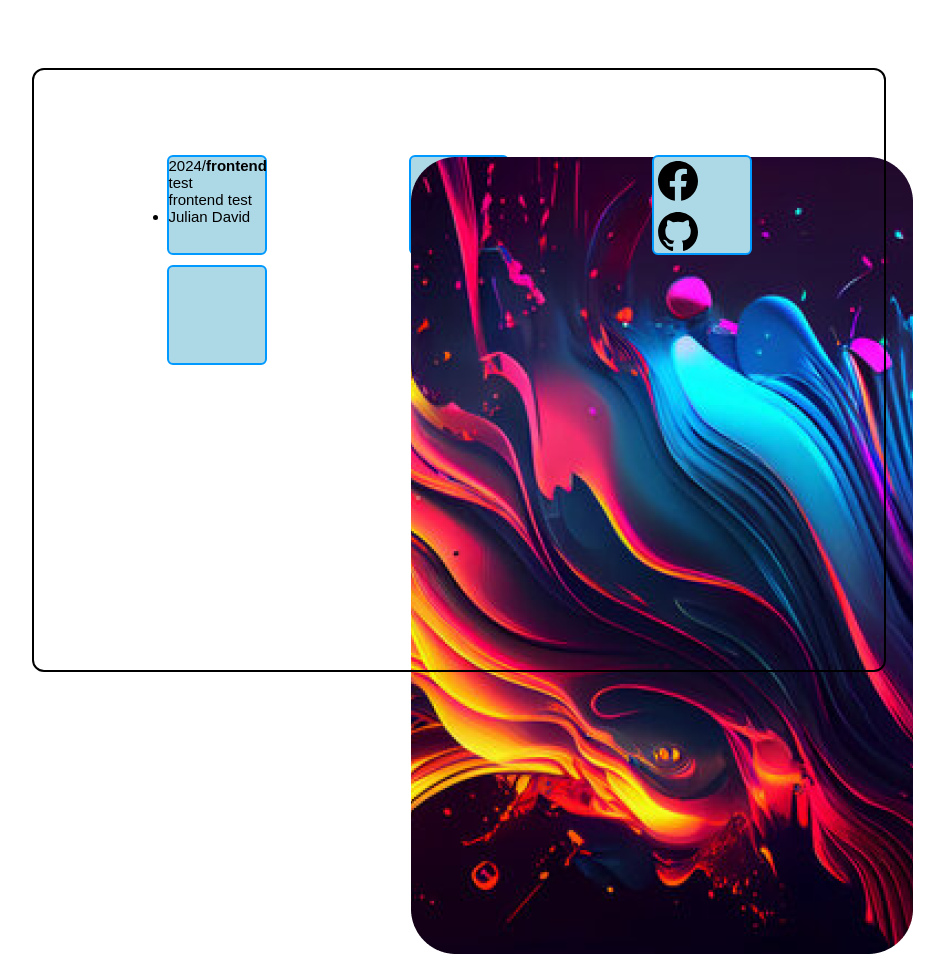
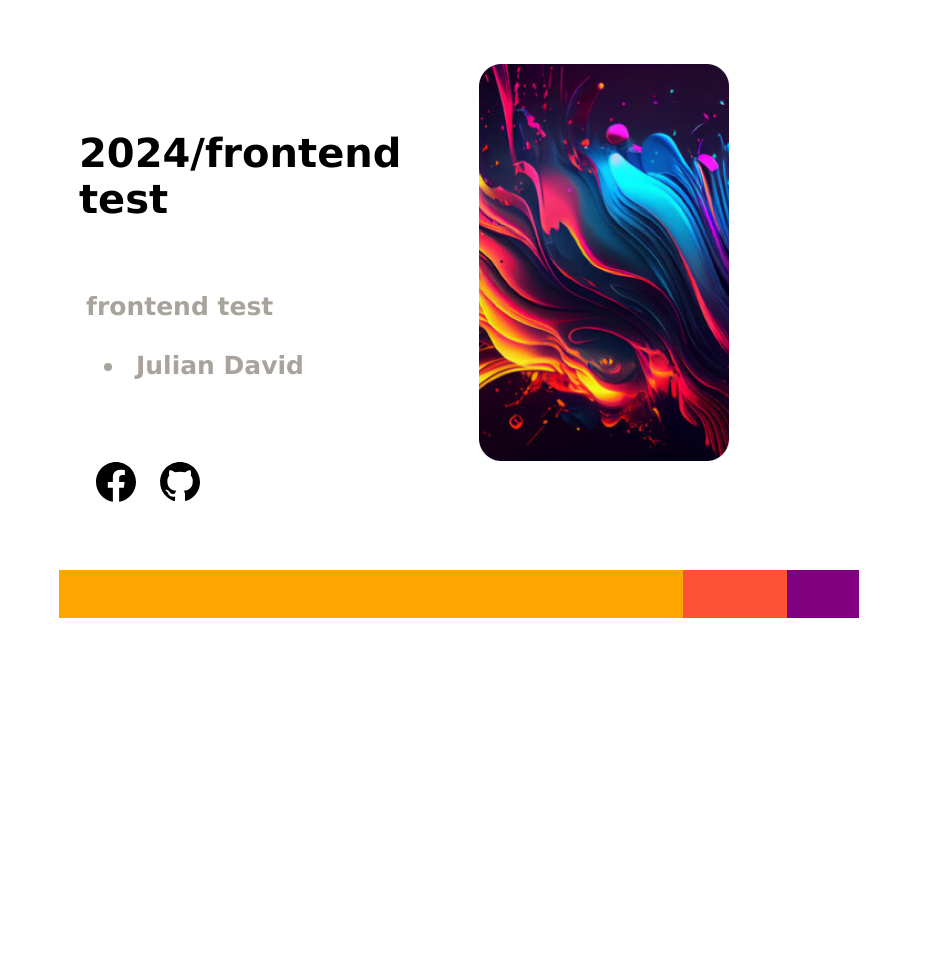
Before and after one commit to DavidGomez-Code/Proyecto-frontend-test, a plain HTML site: page index.html in a window 1280 px wide. Shown: the whole page, without its empty margins (181-1125 px from the left). After the commit the page ends 800 px from the top, so only its background shows below. Drawn offline with nearby package versions, Linux system fonts and the light colour scheme.

Commit message:
El diseño esta terminado, se le establecieron los estilos necesarios para que quedara lo mas similar posible al prototipo hecho en figma

```diff
--- a/style.css
+++ b/style.css
@@ -19,53 +19,125 @@
 
 
 body {
-    font-family: sans-serif;
+    font-family: Verdana, Geneva, Tahoma, sans-serif;
     background-color: #ffffff;
-    font-size: 0.938rem;
+    font-size: 1.2rem;
 }
 
 .container {
     background: #fff;
-    outline: 2px solid #000;
-    width: 850px;
-    max-width: 850px;
-    height: 600px;
-    max-height: 700px;
-    border-radius: 10px;
-    margin: 70px auto;
+    /* outline: 2px solid #000; */
+    /* border-radius: 8px; */
+    width: 90%;
+    max-width: 50rem;
+    height: 36.75rem;
+    max-height: 36.875rem;
+    margin: 1.875rem auto;
     display: grid;
-    grid-template-columns: repeat(3, 100px);
-    grid-template-rows: repeat(4, 100px);
-    gap: 10px;
-    justify-content: space-evenly;
+    grid-template-columns: repeat(2, 1fr);
+    grid-template-rows: 25rem 6.875rem;
+    column-gap: 2.5rem;
+    row-gap: 0.938rem;
+    /* gap: 20px; */
+    /* justify-content: space-evenly;
     align-content: center;
-    /* min-height: 100vh; */
-    /* display: flex;
+    min-height: 100vh;
+    display: flex;
     flex-direction: row;
     align-items: center;
     justify-content: center; */
 }
 
-.container .primer-container {
-    background: lightblue;
-    border: 2px solid #09f;
-    border-radius: 6px;
+.git {
+    padding-left: 0.625rem;
 }
 
-.container .segundo-container {
-    background: lightblue;
-    border: 2px solid #09f;
-    border-radius: 6px;
+.primer-container {
+    padding: 6.25rem 0 0 1.25rem;
+    /* border: 2px solid #09f; */
+    /* border-radius: 6px; */
 }
 
-.container .tercer-container {
-    background: lightblue;
-    border: 2px solid #09f;
-    border-radius: 6px;
+.primer-container .negrita{
+    font-weight: 700;
 }
 
-.container .cuarto-container {
-    background: lightblue;
-    border: 2px solid #09f;
-    border-radius: 6px;
+.negrita,
+.paragrah {
+    font-weight: 600;
+    font-size: 2.5rem;
 }
+
+.estilos {
+    padding: 1.875rem 0 0 2.938rem;
+}
+
+.test {
+    padding: 70px 0 0 7px;
+    font-weight: 600;
+    font-size: 25px;
+    color: #a8a39d;
+}
+
+.dev{
+    font-size: 1.563rem;
+    padding: 10px 0 0 0;
+}
+
+.estilos p {
+    font-weight: 700;
+    gap: 0.625rem;
+    color: #a8a39d;
+}
+
+.estilos li {
+    padding: 0 0 0 0.625rem;
+    font-weight: 700;
+    color: #a8a39d;
+}
+
+.segundo-container {
+    /* border: 2px solid #09f;
+    border-radius: 6px; */
+    grid-column: 2/3;
+    grid-row: 1/3;
+}
+
+.segundo-container img {
+    padding: 2.125rem 0 3.313rem;
+    width: 15.625rem;
+    height: auto;
+    background-repeat: no-repeat;
+    background-size: cover;
+    background-position: center center;
+}
+
+.tercer-container {
+    /* height: 60px; */
+    padding: 0.813rem 0 0 2.063rem;
+    /* border: 2px solid #09f;
+    border-radius: 6px; */
+    /* grid-column: 1/-1; */
+}
+
+.cuarto-container {
+    display: block;
+    grid-column: 1/-1;
+    background: linear-gradient(to right, #ffa500 0%, #ffa500 78%, #FF5133 70%, #FF5133 91%, #800080 85%, #800080 100%);
+}
+
+@media (max-width:726px) {
+    .container {
+        background: #fff;
+        width: 90%;
+        max-width: 50rem;
+        height: 36.75rem;
+        max-height: 36.875rem;
+        margin: 1.875rem 0px;
+        display: grid;
+        grid-template-columns: repeat(2, 1fr);
+        grid-template-rows: 25rem 6.875rem;
+        column-gap: 2.5rem;
+        row-gap: 0.938rem;
+    }
+}
```
